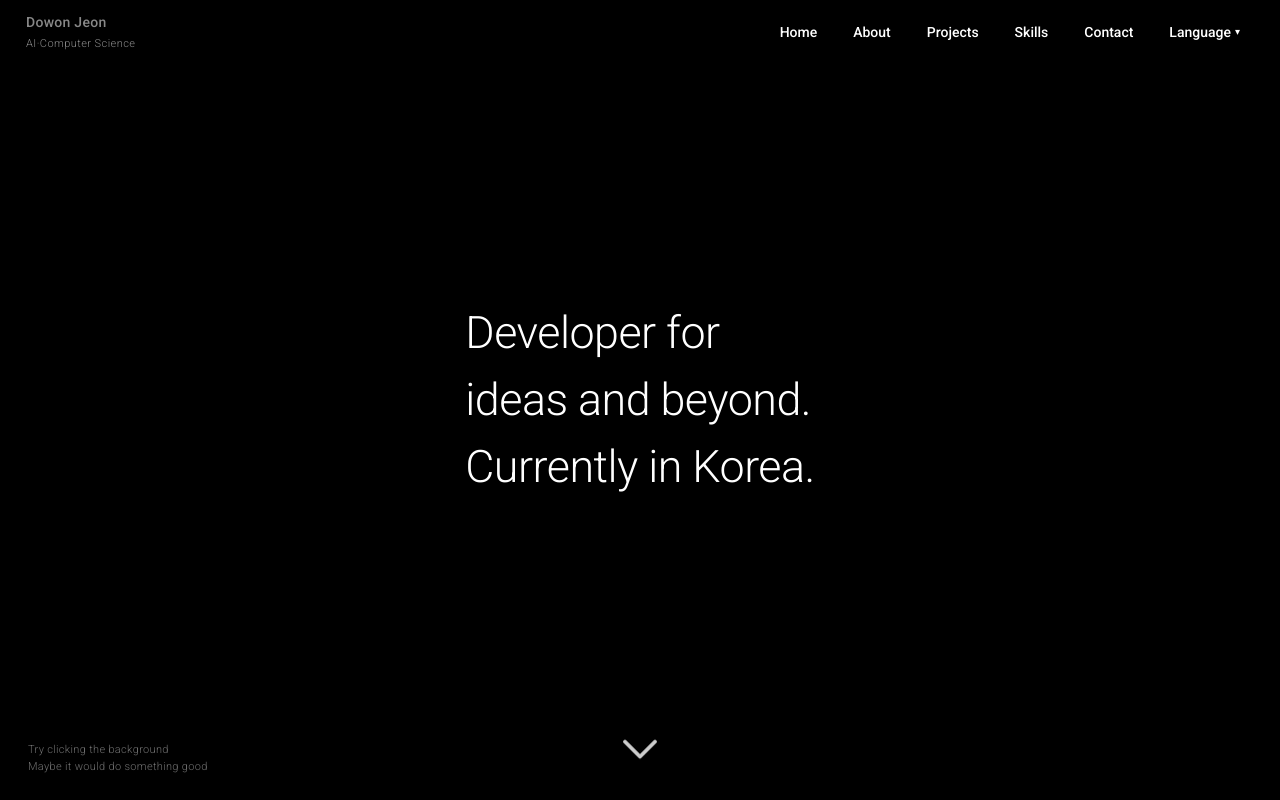
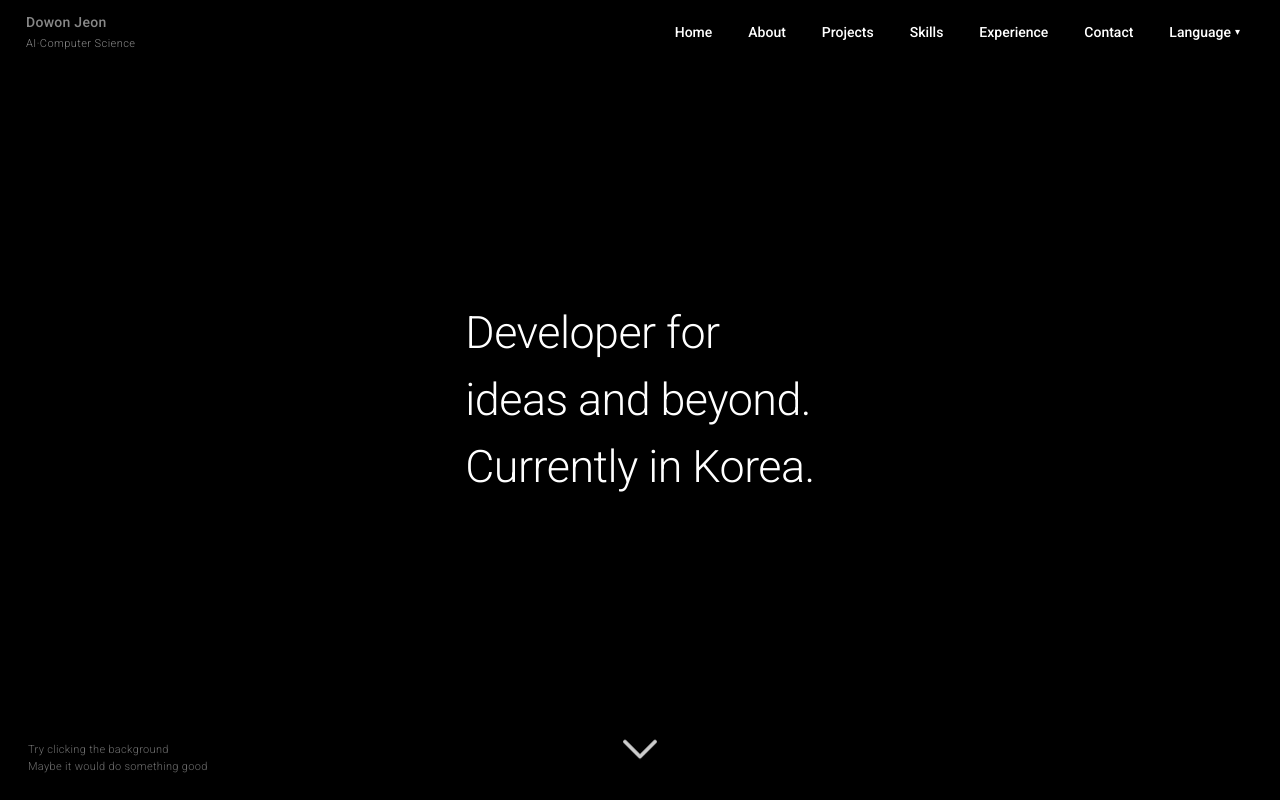
Before and after one commit to jeondowon/PortfolioWeb, a React (Vite) app: page / in a window 1280 px wide. Shown: the top 800 px of the page. Built offline with nearby package versions, Linux system fonts and the light colour scheme.

Commit message:
Add Experience link to Navbar

```diff
--- a/src/App.jsx
+++ b/src/App.jsx
@@ -44,6 +44,7 @@ export default function App() {
       <Navbar
         onHome={() => window.scrollTo({ top: 0, behavior: "smooth" })}
         onAbout={() => scrollTo(aboutRef)}
+        onExperience={() => scrollTo(experienceRef)}
         onProjects={() => scrollTo(projectsRef)}
         onSkills={() => scrollTo(skillsRef)}
         onContact={() => scrollTo(contactRef)}
--- a/src/components/common/Navbar.jsx
+++ b/src/components/common/Navbar.jsx
@@ -55,6 +55,7 @@ function LangDropdown({ lang, onLangChange }) {
 export default function Navbar({
   onHome,
   onAbout,
+  onExperience,
   onProjects,
   onSkills,
   onContact,
@@ -68,7 +69,7 @@ export default function Navbar({
   };
 
   return (
-    <nav className={`navbar ${dark ? '' : 'navbar--light'}`}>
+    <nav className={`navbar ${dark ? "" : "navbar--light"}`}>
       <div className="navbar-identity">
         <span className="navbar-identity__name">Dowon Jeon</span>
         <span className="navbar-identity__sub">AI·Computer Science</span>
@@ -96,6 +97,11 @@ export default function Navbar({
             </a>
           </li>
           <li>
+            <a href="#experience" onClick={(e) => handleClick(e, onExperience)}>
+              Experience
+            </a>
+          </li>
+          <li>
             <a href="#contact" onClick={(e) => handleClick(e, onContact)}>
               Contact
             </a>
```
